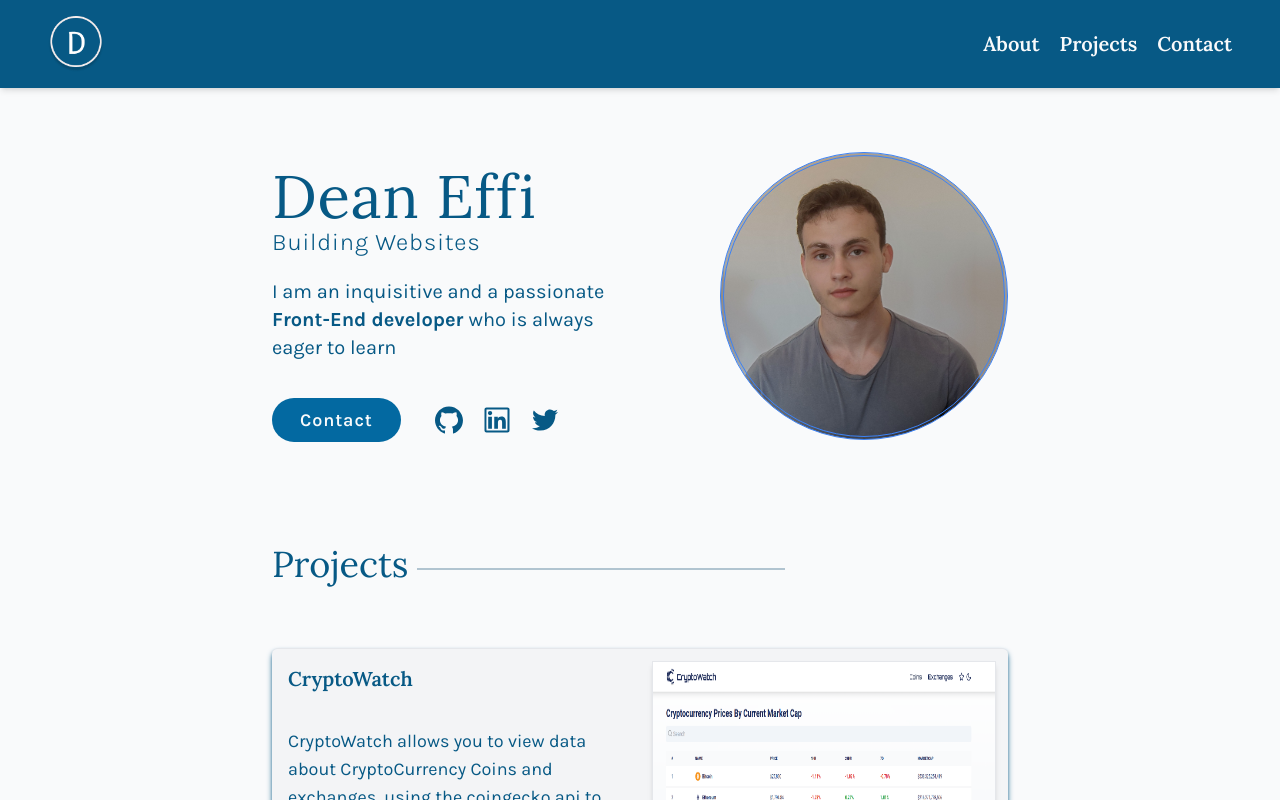
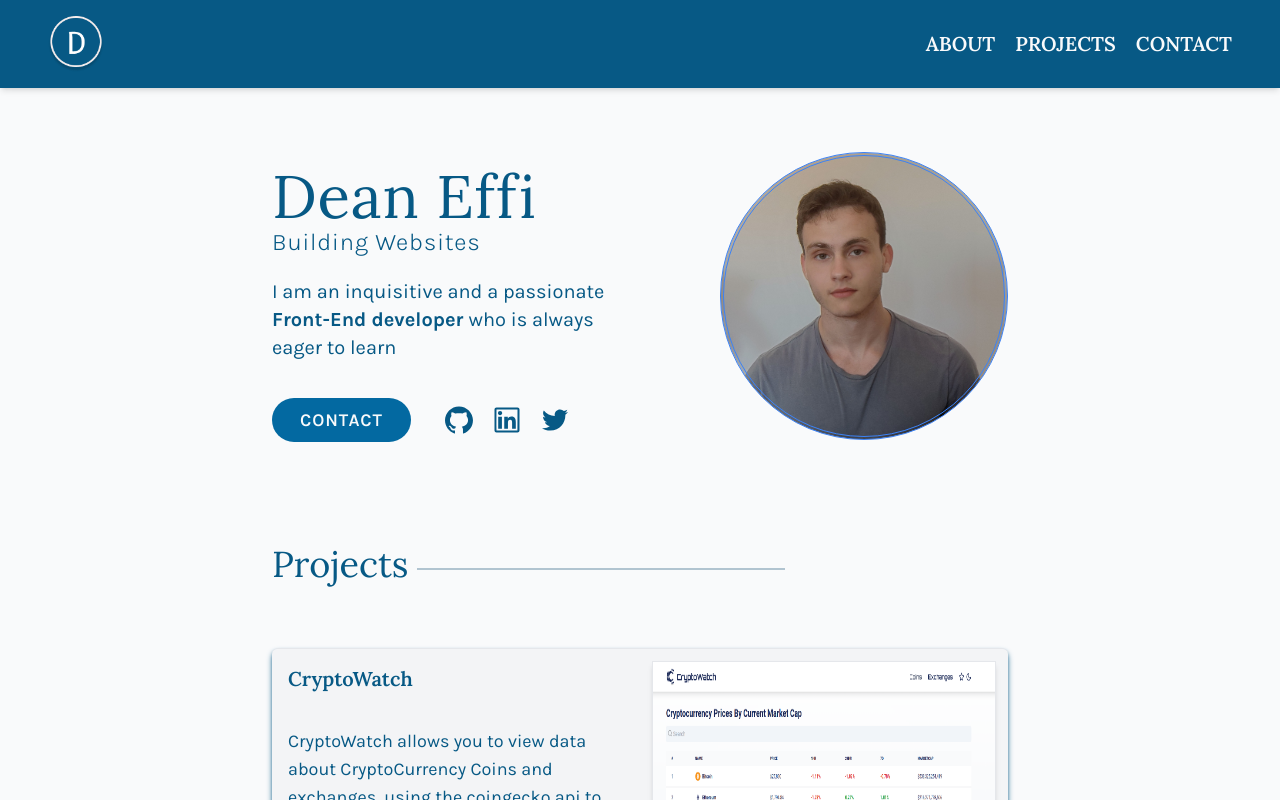
Before and after one commit to ShimShon1/portfolio, a React (Vite) app: page / in a window 1280 px wide. Shown: the top 800 px of the page. Built offline with nearby package versions, Linux system fonts and the light colour scheme.

Commit message:
fix logo, casing

```diff
--- a/src/components/ ContactForm.tsx
+++ b/src/components/ ContactForm.tsx
@@ -30,7 +30,7 @@ export default function ContactForm() {
       <div className="space-y-4  ">
         <div className="">
           <input
-            className="h-10 w-full rounded-sm border border-sky-800 focus:outline-none"
+            className="h-10 w-full rounded-sm border border-sky-800 indent-2 focus:outline-none"
             type="text"
             placeholder="Your name"
             name="name"
@@ -42,7 +42,7 @@ export default function ContactForm() {
             type="email"
             placeholder="Email"
             name="email"
-            className="h-10 w-full rounded-sm border border-sky-800 focus:outline-none"
+            className="h-10 w-full rounded-sm border border-sky-800 indent-2 focus:outline-none"
             required
           />
         </div>
--- a/src/index.css
+++ b/src/index.css
@@ -10,3 +10,8 @@ nav,
 .lora {
   font-family: "Lora", serif;
 }
+
+a,
+button {
+  text-transform: uppercase;
+}
```
Also changed, not shown: public/logoTab.png.
